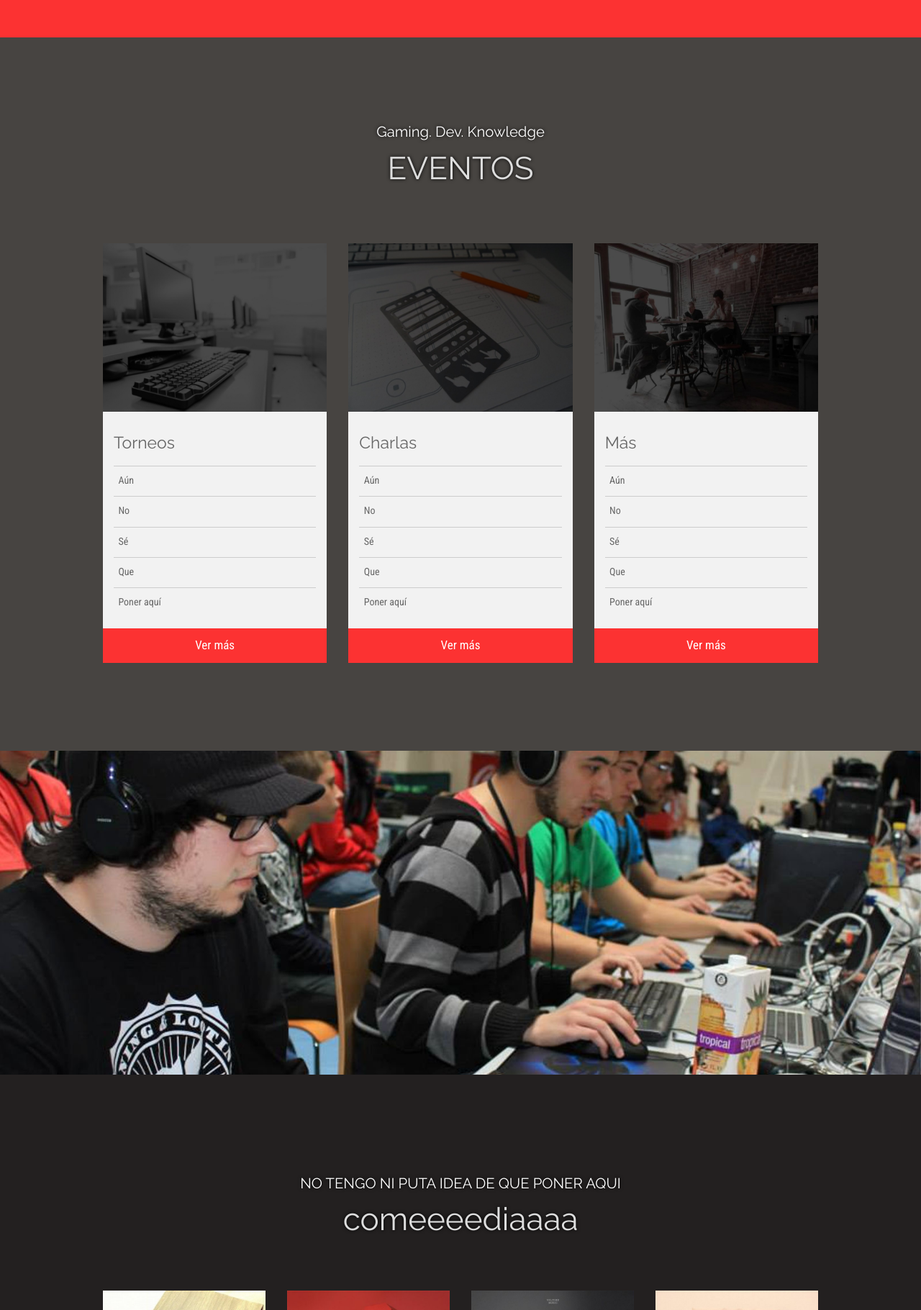
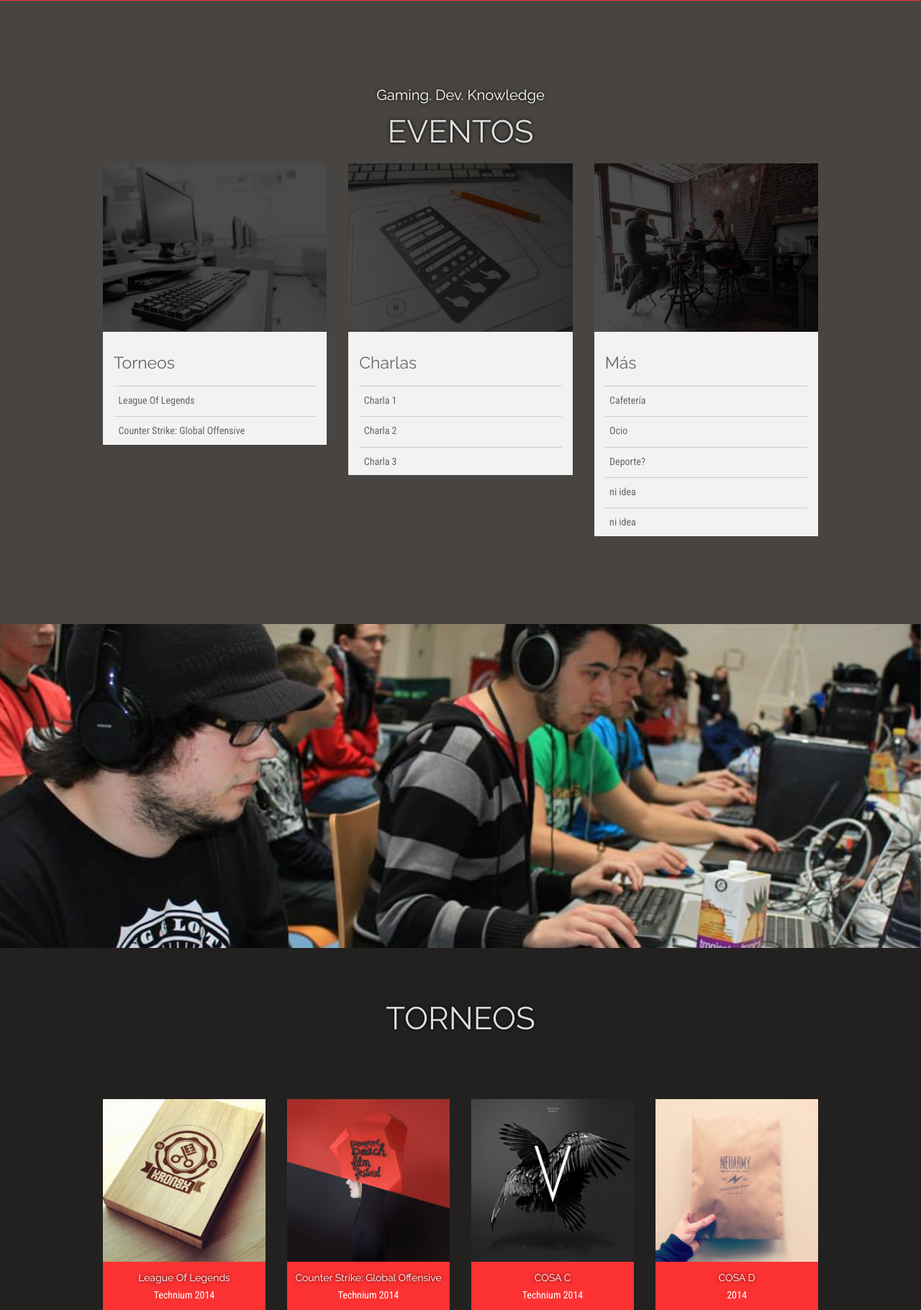
Before and after one commit to ndrs92/Technium-Web, a PHP site: page / in a window 1280 px wide. Shown: the part 1402-3222 px from the top of the page at 72% size. Run offline with PHP 8.4, Linux system fonts and the light colour scheme; some libraries are stand-ins or nearby versions; some web fonts are replaced.

Commit message:
Cambiadas una patadas de cosas en el diseño, eliminadas secciones. Google Maps desactivado (estoy trabajando sin conexión). Quitados una serie de iconos, se cambiarán o se quedará sin ellos, ya veré. Completado con un par de torneos que supongo que habrá. Rellenado el menú, todo apunta a donde debe, mas o menos

```diff
--- a/index.html
+++ b/index.html
@@ -50,8 +50,8 @@
          <div class="text-right">
             <ul class="nav-list" id="nav-list">
                <li><a onclick="$('#pro-services').animatescroll({scrollSpeed:2000,easing:'easeInOutBack'});">Eventos</a></li>
-               <li><a onclick="$('#work').animatescroll({scrollSpeed:2000,easing:'easeInOutBack'});">SECC B</a></li>
-               <li><a onclick="$('#pro-team').animatescroll({scrollSpeed:2000,easing:'easeInOutBack'});">SCC C</a></li>
+               <li><a onclick="$('#work').animatescroll({scrollSpeed:2000,easing:'easeInOutBack'});">Torneos</a></li>
+               <li><a onclick="$('#mygmap').animatescroll({scrollSpeed:2000,easing:'easeInOutBack'});">Mapa</a></li>
             </ul>
 			&nbsp; &nbsp; <a class="button" id="sign-up" onclick="$('.subscribe').animatescroll({scrollSpeed:2000,easing:'easeInOutBack'});">¡Apúntate!</a>
 
@@ -60,10 +60,10 @@
             <div class="sidr-gutter"></div>
             <ul>
                <li>&nbsp;</li>
-               <li><a onclick="$('#pro-services').animatescroll({scrollSpeed:2000,easing:'easeInOutBack'});"><span class="badge"><i class="icon-umbrella"></i></span> Eventos</a></li>
-               <li><a onclick="$('#work').animatescroll({scrollSpeed:2000,easing:'easeInOutBack'});"><span class="badge"><i class="icon-briefcase"></i></span> SECC B</a></li>
-               <li><a onclick="$('#pro-team').animatescroll({scrollSpeed:2000,easing:'easeInOutBack'});"><span class="badge"><i class="icon-envelope"></i></span> SECC C</a></li>
-               <li><a onclick="$('.subscribe').animatescroll({scrollSpeed:2000,easing:'easeInOutBack'});"><span class="badge"><i class="icon-group"></i></span> ¡Apúntate!</a></li>
+               <li><a onclick="$('#pro-services').animatescroll({scrollSpeed:2000,easing:'easeInOutBack'});"><span class="badge"></i></span> Eventos</a></li>
+               <li><a onclick="$('#work').animatescroll({scrollSpeed:2000,easing:'easeInOutBack'});"><span class="badge"></i></span> Torneos</a></li>
+               <li><a onclick="$('#mygmap').animatescroll({scrollSpeed:2000,easing:'easeInOutBack'});"><span class="badge"></i></span> Mapa</a></li>
+               <li><a onclick="$('.subscribe').animatescroll({scrollSpeed:2000,easing:'easeInOutBack'});"><span class="badge"></i></span> ¡Apúntate!</a></li>
             </ul>
          </div>
       </div>
@@ -109,7 +109,7 @@
 
          <h3><small>Gaming. Dev. Knowledge</small></h3>
          <h1>EVENTOS</h1>
-         <div class="spacer6"></div>
+
       </div>
    </div>
 
@@ -120,14 +120,12 @@
             <div class="center-list mt30">
                <h4>Torneos</h4>
                <ul class="icocheck">
-                  <li>&nbsp; Aún</li>
-                  <li>&nbsp; No</li>
-                  <li>&nbsp; Sé</li>
-                  <li>&nbsp; Que</li>
-                  <li>&nbsp; Poner aquí</li>
+                  <a href="#work"><li>&nbsp; League Of Legends</li></a>
+                  <a href="#work"><li>&nbsp; Counter Strike: Global Offensive</li></a>
+
                </ul>
             </div>
-            <a class="button blank lined dark large expand">Ver más</a>
+            <!-- <a class="button blank lined dark large expand">Detalles</a> -->
          </div>
       </div>
       <div class="four mobile-four columns text-center">
@@ -136,14 +134,12 @@
             <div class="center-list mt30">
                <h4>Charlas</h4>
                <ul class="icocheck">
-                  <li>&nbsp; Aún</li>
-                  <li>&nbsp; No</li>
-                  <li>&nbsp; Sé</li>
-                  <li>&nbsp; Que</li>
-                  <li>&nbsp; Poner aquí</li>
+                  <li>&nbsp; Charla 1</li>
+                  <li>&nbsp; Charla 2</li>
+                  <li>&nbsp; Charla 3</li>
                </ul>
             </div>
-            <a class="button blank lined dark large expand">Ver más</a>
+            <!-- <a class="button blank lined dark large expand">Detalles</a> -->
          </div>
       </div>
       <div class="four mobile-four columns text-center">
@@ -152,14 +148,14 @@
             <div class="center-list mt30">
                <h4>Más</h4>
                <ul class="icocheck">
-                  <li>&nbsp; Aún</li>
-                  <li>&nbsp; No</li>
-                  <li>&nbsp; Sé</li>
-                  <li>&nbsp; Que</li>
-                  <li>&nbsp; Poner aquí</li>
+                  <li>&nbsp; Cafetería</li>
+                  <li>&nbsp; Ocio</li>
+                  <li>&nbsp; Deporte?</li>
+                  <li>&nbsp; ni idea</li>
+                  <li>&nbsp; ni idea</li>
                </ul>
             </div>
-            <a class="button blank lined dark large expand">Ver más</a>
+            <!-- <a class="button blank lined dark large expand">Detalles</a> -->
          </div>
       </div>
    </div>
@@ -176,11 +172,14 @@
 
 
 <section id="work">
-   <div class="spacer6"></div>
+
+   <div class="twelve text-center columns">
+         <h1>TORNEOS</h1>
+      </div>
    <div class="row">
       <div class="twelve text-center columns">
-         <h3><small>NO TENGO NI PUTA IDEA DE QUE PONER AQUI</small></h3>
-         <h1>comeeeediaaaa</h1>
+         <h3><small></small></h3>
+         <h1></h1>
          <div class="spacer6"></div>
       </div>
    </div>
@@ -191,11 +190,11 @@
          <figure class="project" id="project01">
             <div class="thumb">
                <a class="open-project" data-project="01" href="#project01"> <img src="images/feat-01.jpg" alt="" /></a>
-               <span class="open"><a class="open-project" data-project="01" href="#project01">Launch</a></span>
+               <span class="open"><a class="open-project" data-project="01" href="#project01">Detalles</a></span>
             </div>
             <figcaption>
-               <h3>COSA A</h3>
-               <p>2014</p>
+               <h3>League Of Legends</h3>
+               <p>Technium 2014</p>
             </figcaption>
          </figure>
          <div class="project-window" id="showcase01">
@@ -203,7 +202,7 @@
                <div class="twelve columns">
                   <header>
                      <a class="close-project-window" href="#work" title="close"><i class="icon-remove"></i></a>
-                     <h3>COSA A</h3>
+                     <h3>League Of Legends</h3>
                   </header>
                   <article class="">
                      <div class="row collapse">
@@ -279,11 +278,11 @@
          <figure class="project" id="project02">
             <div class="thumb">
                <a class="open-project" data-project="02" href="#project02"><img src="images/feat-02.jpg" alt="" /></a>
-               <span class="open"><a class="open-project" data-project="02" href="#project02">Launch</a></span>
+               <span class="open"><a class="open-project" data-project="02" href="#project02">Detalles</a></span>
             </div>
             <figcaption>
-               <h3>COSA B</h3>
-               <p>2014</p>
+               <h3>Counter Strike: Global Offensive</h3>
+               <p>Technium 2014</p>
             </figcaption>
          </figure>
          <div class="project-window" id="showcase02">
@@ -291,7 +290,7 @@
                <div class="twelve columns">
                   <header>
                      <a class="close-project-window" href="#work" title="close"><i class="icon-remove"></i></a>
-                     <h3>COSA B</h3>
+                     <h3>Counter Strike: Global Offensive</h3>
                   </header>
                   <article class="">
                      <div class="row collapse">
@@ -367,11 +366,11 @@
          <figure class="project" id="project03">
             <div class="thumb">
                <a class="open-project" data-project="03" href="#project03"><img src="images/feat-03.jpg" alt="" /></a>
-               <span class="open"><a class="open-project" data-project="03" href="#project03">Launch</a></span>
+               <span class="open"><a class="open-project" data-project="03" href="#project03">Detalles</a></span>
             </div>
             <figcaption>
                <h3>COSA C</h3>
-               <p>2014</p>
+               <p>Technium 2014</p>
             </figcaption>
          </figure>
          <div class="project-window" id="showcase03">
@@ -555,14 +554,14 @@
          <img src="images/client-list.png" alt="Proline" />
       </div>
       <div class="six mobile-four text-center columns">
-         <h3><small>UN PAR DE COSAS</small></h3>
-         <h1>QUE AUN NO SE</h1>
+         <h3><small>Un breve vistazo...</small></h3>
+         <h1>TECHNIUM 2013</h1>
          <div class="spacer6"></div>
          <!-- Start Cycle -->
          <div class="cycle-slideshow" data-cycle-caption-plugin='caption2' data-cycle-slides="li" data-cycle-fx='scrollHorz' data-cycle-speed='800' data-cycle-timeout='4000' data-cycle-pause-on-hover="true" data-cycle-prev=".prev" data-cycle-next=".next" data-cycle-overlay-template="<div class=banner-background style=background-image:url(images/{{background}})></div>">
             <ul>
                <li data-cycle-background="work-01.jpg">
-                  <a href="#" class="read-bio" data-project="001"><i class="icon-search"></i> Ver detalles</a>
+                  <a href="#" class="read-bio" data-project="001"> Ver Descripción</a>
                   <div id="bio-001" class="bio">
                      <div class="inner">
                         <div class="close-bio"><a href="#" class="close-bio-link" data-project="001"><span class="ico-round-white"><i class="icon-remove"></i></span></a>
@@ -619,8 +618,8 @@
 <section class="team" id="pro-team">
    <div class="row">
       <div class="twelve text-center columns">
-         <h3><small>ESTO EXISTE GRACIAS A...</small></h3>
-         <h1>PONER AQUI STAFF</h1>
+         <h3><small>No es cosa de uno solo...</small></h3>
+         <h1>STAFF</h1>
          <div class="spacer6"></div>
       </div>
    </div>
@@ -816,25 +815,14 @@
 <section class="contact" id="pro-contact">
    <div class="row">
       <div class="twelve columns text-center">
-         <h3><small>YA VEREMOS SI PONGO ESTO</small></h3>
-         <h1>CONTACTO</h1>
+         <h3><small>Contacto</small></h3>
+         <h1>INFORMACIÓN</h1>
+         <h3><small><small>Para cualquier duda, contacta con nosotros en <patata class="red-text">aseii.contacto@gmail.com</patata></small></small></h3>
       </div>
    </div>
 
-
-
-
-
-
-
-	   <div class="spacer6"></div>
-
-
-
-
-
-
-   <form class="bg-light" id="contactfrm" method="post" action="mail.php">
+<!-- Formulario de contacto, se decidirá mas tarde si se pone -->
+  <!-- <form class="bg-light" id="contactfrm" method="post" action="mail.php">
       <div class="row">
          <div class="six columns mobile-four">
             <input type="text" name="name" id="name" class="oversize" placeholder="Nombre" />
--- a/stylesheets/design.css
+++ b/stylesheets/design.css
@@ -544,3 +544,4 @@ span.ico-square:hover { -moz-box-shadow: inset 0 0 0 2px #FFF; -webkit-box-shado
 
 h1 {text-shadow: 0px 0px 5px rgba(0, 0, 0, 1);}
 h3 {text-shadow: 0px 0px 5px rgba(0, 0, 0, 1);}
+.red-text{color: red;}
```
Also changed, not shown: other parts of index.html (+28 -43 lines).
